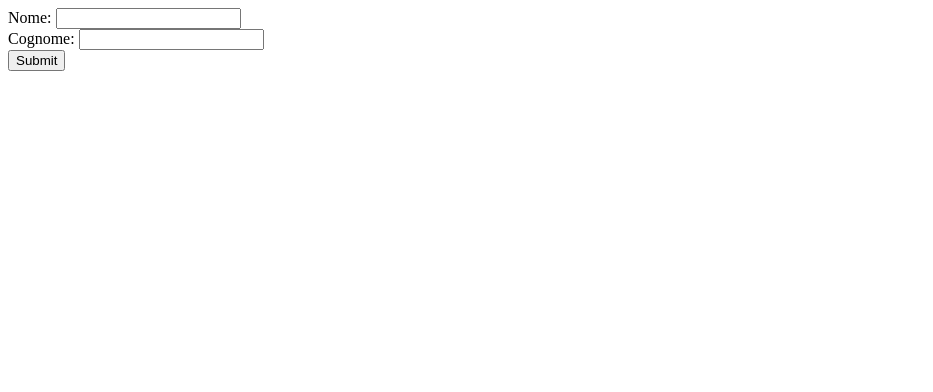
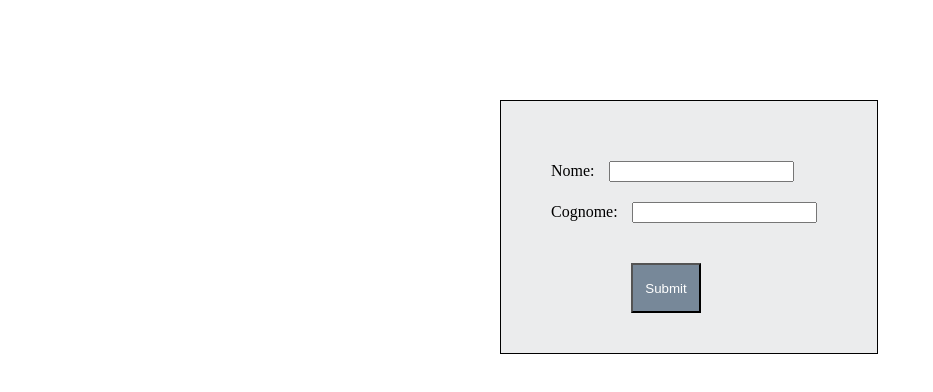
Before and after one commit to emanuele2298/Node.JS-simple-access-server, a website: page index.html in a window 1280 px wide. Shown: the whole page, without its empty margins (0-933 px from the left). Drawn offline with Linux system fonts and the light colour scheme.

Commit message:
Update index.html

```diff
--- a/index.html
+++ b/index.html
@@ -1,7 +1,30 @@
 <!DOCTYPE html>
 <html>
 <head>
-<link rel="stylesheet" type="text/css" href="index.css">
+<style>
+
+input{
+margin: 10px;
+}
+#sub{
+ height: 50px;
+  width: 70px;
+  background-color: lightslategrey;
+  position: relative;
+  left: 70px;
+  top: 20px;
+  color: white;
+}
+#input{
+  border: 1px solid black;
+  display: inline-block;
+  position: absolute;
+  left: 500px;
+  top: 100px;
+  padding: 50px;
+  background-color: #EBECED;
+}
+</style>
 <title>Home</title>
 </head>
 <body>
```
